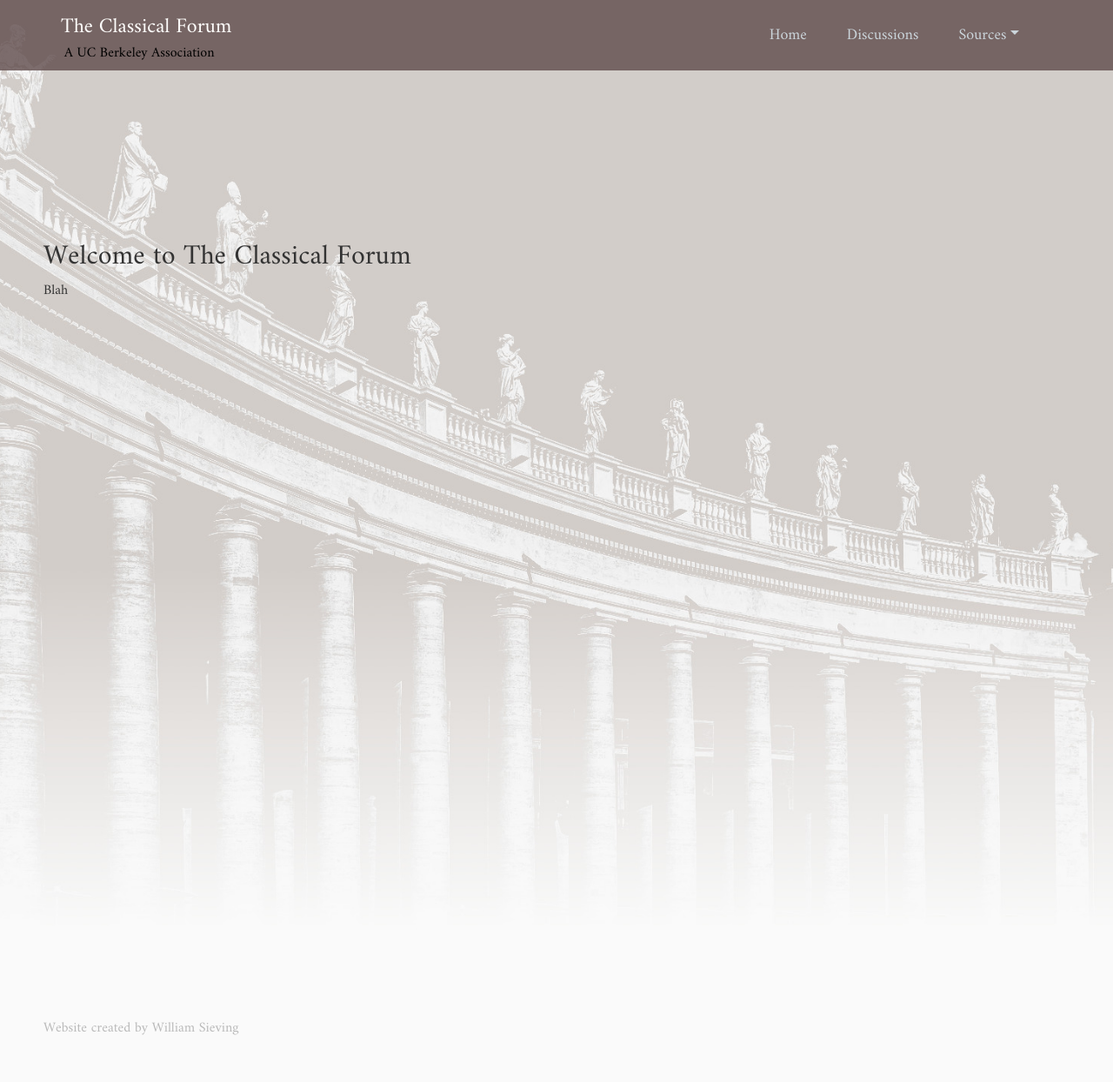
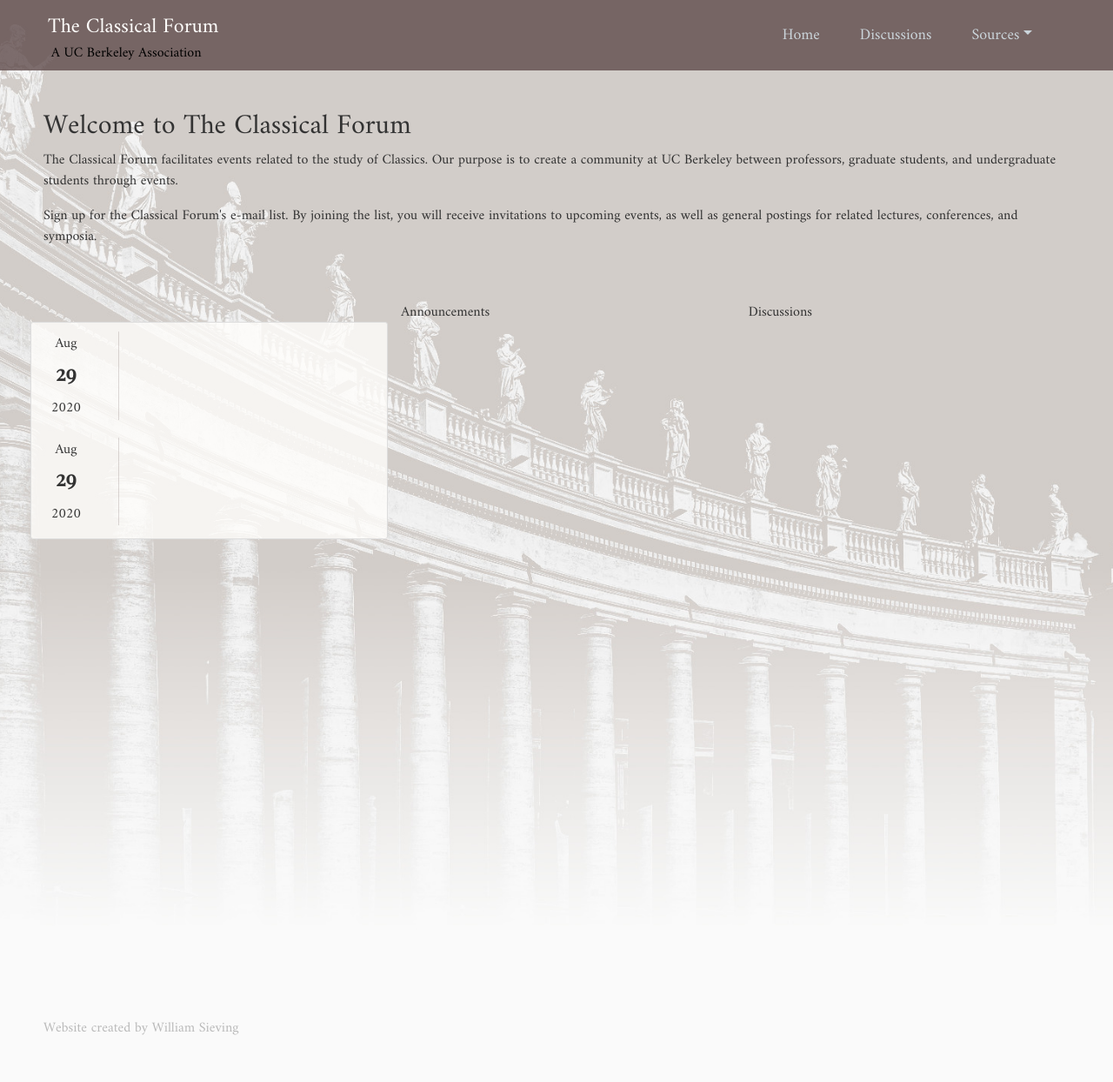
Before and after one commit to willsieving/classical_forum, a Flask app: page / in a window 1280 px wide. Shown: the whole page at 87% size. Run offline with Flask 2, Linux system fonts and the light colour scheme; some libraries are stand-ins or nearby versions.

Commit message:
Various changes
Made content sections transparent
Created Events section on home page

```diff
--- a/flask_server/static/main_forum.css
+++ b/flask_server/static/main_forum.css
@@ -1,10 +1,25 @@
 @import "https://fonts.googleapis.com/css2?family=Amiri&display=swap";
+@import "https://fonts.googleapis.com/css2?family=Playfair+Display&display=swap";
+
+* {
+  box-sizing: content-box;
+}
+*:before,
+*:after {
+  box-sizing: content-box;
+}
 
 body, html {
   background: #fafafa;
   color: #333333;
   font-family: 'Amiri', serif;
   height: 100%;
+}
+
+
+
+.bold {
+  font-weight: 600;
 }
 
 .vl {
@@ -14,13 +29,18 @@ body, html {
   margin-bottom: 10px;
 }
 
+.vl2 {
+  border-right: 1px solid rgba(95, 76, 76, 0.2);
+  margin-left: 25px;
+}
+
 .signature {
   color: #bababa;
   padding: 50px;
 }
 
 .content-section {
-  background: #fffefc;
+  background: rgba(255, 254, 252, 0.8);
   padding: 10px 20px;
   border: 1px solid #dddddd;
   border-radius: 3px;
--- a/flask_server/templates/home.html
+++ b/flask_server/templates/home.html
@@ -4,8 +4,37 @@
 
 {% block content %}
 
+<div style="padding-top: 50px">
+<h2>Welcome to The Classical Forum</h2>
+<p>The Classical Forum facilitates events related to the study of Classics. Our purpose is to create a community at UC Berkeley between professors, graduate students, and undergraduate students through events.</p>
 
-<h2 style="margin-top: 200px">Welcome to The Classical Forum</h2>
-<p>Blah</p>
+<p>Sign up for the Classical Forum's e-mail list. By joining the list, you will receive invitations to upcoming events, as well as general postings for related lectures, conferences, and symposia.</p>
 
+<div class="row" style="padding-top: 50px">
+    <div class="col content-section" style="padding-top: 15px">
+        <div class="row">
+            <div class="col" style="max-width: 10%">
+                <h6 class="text-center">Aug</h6>
+                <h4 class="bold text-center" style="font-family: 'Playfair Display', serif;">29</h4>
+                <h6 class="text-center" style="padding-top: 10px">2020</h6>
+            </div>
+            <div class="vl2 rounded" style="margin-bottom: 5px; margin-top: -5px"></div>
+        </div>
+        <div class="row" style="margin-top: 20px">
+            <div class="col" style="max-width: 10%">
+                <h6 class="text-center">Aug</h6>
+                <h4 class="bold text-center" style="font-family: 'Playfair Display', serif;">29</h4>
+                <h6 class="text-center" style="padding-top: 10px">2020</h6>
+            </div>
+            <div class="vl2 rounded" style="margin-bottom: 5px; margin-top: -5px"></div>
+        </div>
+    </div>
+    <div class="col">
+        <h6>Announcements</h6>
+    </div>
+    <div class="col">
+        <h6>Discussions</h6>
+    </div>
+</div>
+</div>
 {% endblock content %}
```
